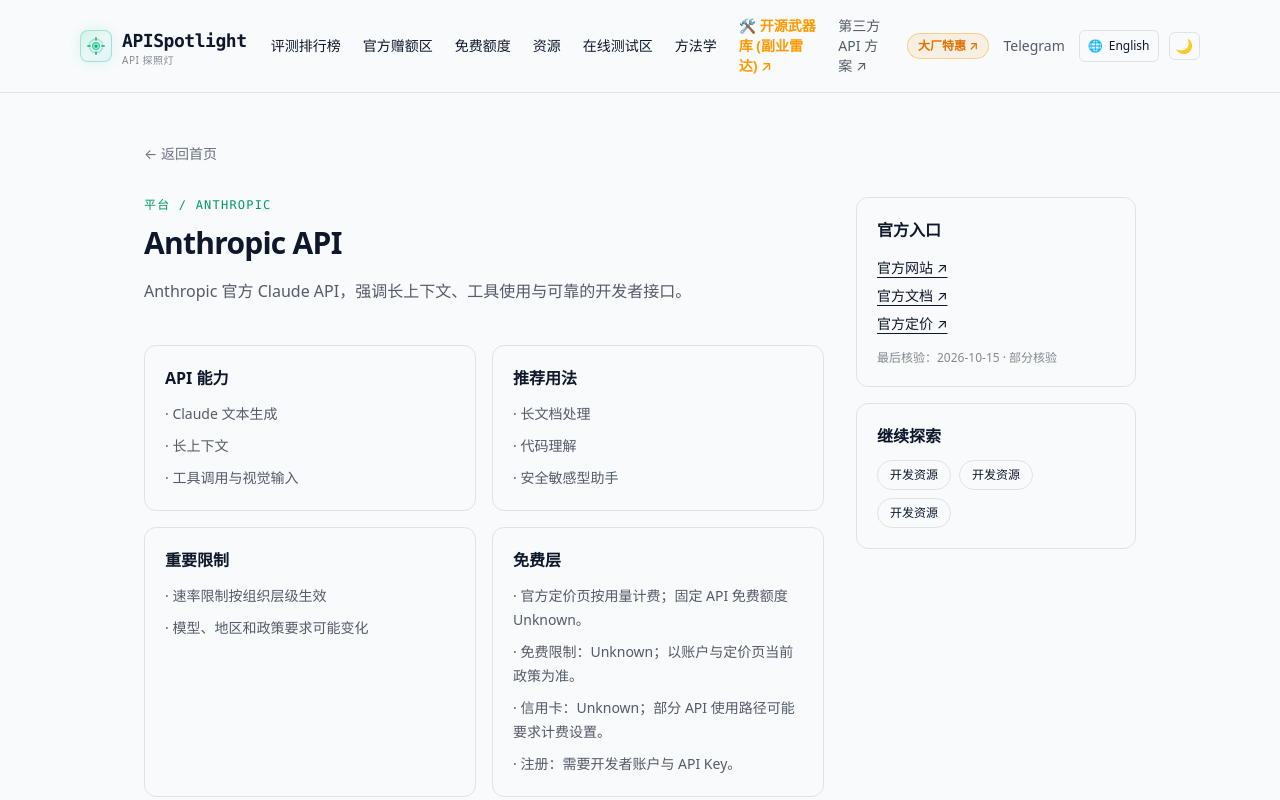
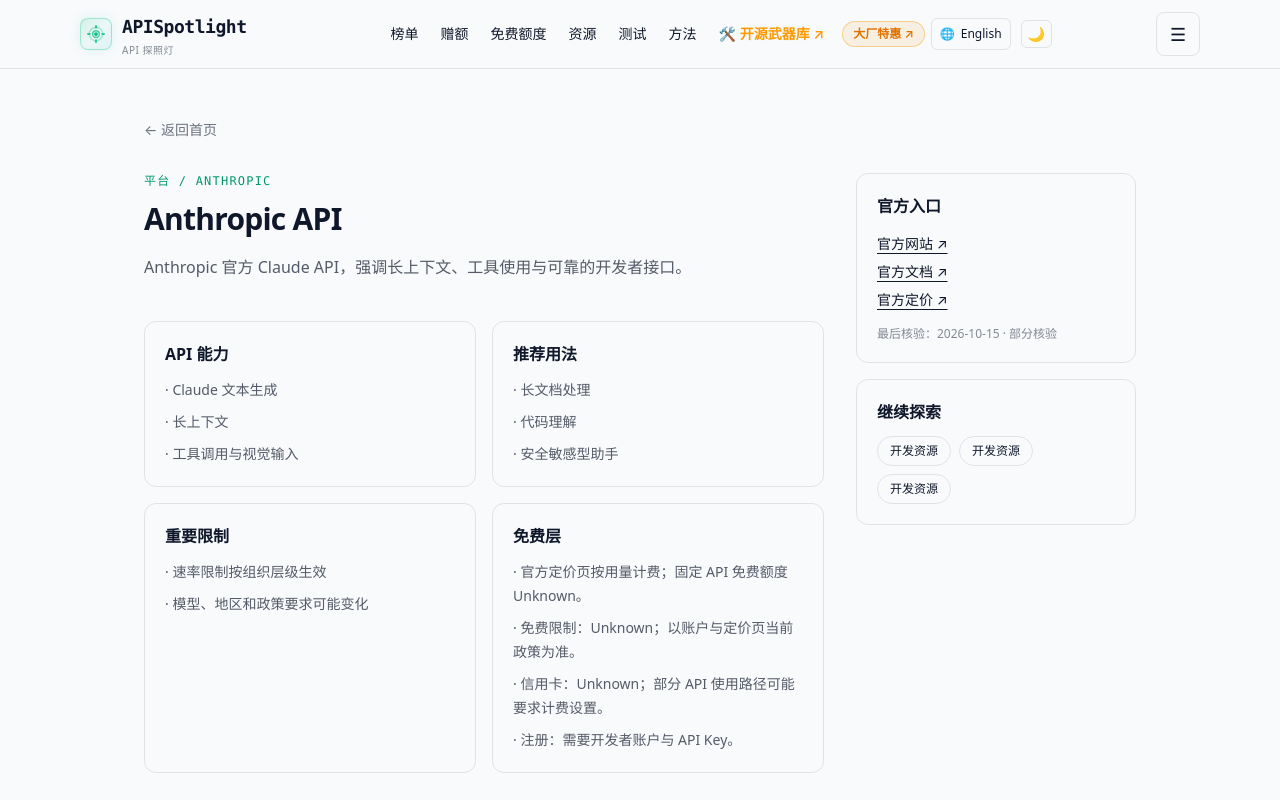
Before and after one commit to klf8277/api-spotlight, a Next.js app: page /zh/platform/anthropic in a window 1280 px wide. Shown: the top 800 px of the page. Built offline with nearby package versions, Linux system fonts and the light colour scheme.

Commit message:
feat(batchF-stage4): header collision fix, homepage de-bloat, resources category localized, mobile scroll hint

```diff
--- a/src/components/Header.tsx
+++ b/src/components/Header.tsx
@@ -32,10 +32,19 @@
 
   const closeDrawer = () => setDrawerOpen(false);
   const path = (value: string) => localePath(locale, value);
+  const radarHref = locale === "zh" ? "https://hub.apiops.cloud/zh/radar/" : "https://hub.apiops.cloud/radar/";
 
+  // 批F 工单1 防撞定案（2026-10-15 真机实测 7 视口 × 中英双语）：
+  //   · Logo 侧常驻 mr-4 lg:mr-8 安全区，1024px 以下整栏收进抽屉（头部只留 Logo + 菜单键）；
+  //   · 1024px+ 展示「核心六项 + 开源武器库 + 大厂特惠」短词全量导航（含语言 / 主题切换），
+  //     1280px+ 字号升到 text-sm；实测导航总宽恒小于可用宽度（1024 档 ≈744/773px、1280 档 ≈858/916px），
+  //     不触发换行、绝不与 Logo 碰撞；
+  //   · 「第三方 API 方案 / Telegram」等低频链接统一常驻抽屉（汉堡键全宽度可用，≥1024 即“更多”菜单），
+  //     避免 1152px 容器里硬塞 12 项导致物理溢出。
   const mobilePrimary = [
     { href: "/", label: dictionary.nav.home },
     { href: "/#ranking", label: dictionary.nav.platforms },
+    { href: "/#perks", label: dictionary.nav.perks },
     { href: "/free-tier", label: dictionary.nav.freeTier },
     { href: "/test", label: dictionary.nav.modelTest },
     { href: "/resources", label: dictionary.nav.resources },
@@ -43,11 +52,12 @@
 
   return (
     <header className="sticky top-0 z-10 border-b border-foreground/10 bg-background/80 backdrop-blur">
-      <div className="mx-auto flex max-w-6xl items-center justify-between gap-2 px-4 py-3 sm:gap-4">
+      {/* 批F 工单1：头部行 flex-wrap 兜底——极窄屏（<360px）只会换行，绝不产生横向溢出 */}
+      <div className="mx-auto flex max-w-6xl flex-wrap items-center justify-between gap-2 px-4 py-3 sm:gap-4">
         <Link
           href={path("/")}
           onClick={closeDrawer}
-          className="group flex shrink-0 items-center gap-2.5 tracking-tight"
+          className="group mr-4 flex shrink-0 items-center gap-2.5 tracking-tight lg:mr-8"
         >
           <span className="flex h-8 w-8 items-center justify-center rounded-lg border border-emerald-500/30 bg-gradient-to-br from-emerald-500/15 via-emerald-500/5 to-cyan-500/10 text-emerald-500 shadow-[0_0_12px_rgba(16,185,129,0.12)] transition-all group-hover:border-emerald-500/50 group-hover:shadow-[0_0_16px_rgba(16,185,129,0.22)] dark:text-emerald-400">
             <svg
@@ -73,72 +83,58 @@
             <span className="font-mono text-base font-bold tracking-tight text-foreground sm:text-lg">
               APISpotlight
             </span>
-            <span className="hidden text-[10px] font-sans font-medium tracking-wider text-foreground/50 sm:block">
+            <span className="mt-1 hidden text-[10px] font-sans font-medium tracking-wider text-foreground/50 sm:block">
               {dictionary.common.tagline}
             </span>
           </span>
         </Link>
-        <nav className="hidden min-w-0 items-center justify-end gap-0 text-xs sm:flex sm:gap-1.5 sm:text-sm">
-          <Link href={path("/#ranking")} className="shrink-0 whitespace-nowrap rounded-md px-1.5 py-1 hover:bg-foreground/5 sm:px-2">
-            <span className="hidden sm:inline">{dictionary.nav.ranking}</span>
-            <span className="sm:hidden">{dictionary.nav.rankingShort}</span>
+        {/* 批F 工单1：桌面导航 lg 起展开（短词全量，实测恒稳单行）；flex-wrap 兜底——任何意外超宽只会换行，绝不可能压到 Logo */}
+        <nav className="hidden min-w-0 flex-wrap items-center justify-end gap-0 text-xs lg:flex lg:gap-1.5 xl:text-sm">
+          <Link href={path("/#ranking")} className="shrink-0 whitespace-nowrap rounded-md px-1.5 py-1 hover:bg-foreground/5 xl:px-2">
+            {dictionary.nav.rankingShort}
           </Link>
-          <Link href={path("/#perks")} className="shrink-0 whitespace-nowrap rounded-md px-1.5 py-1 hover:bg-foreground/5 sm:px-2">
-            <span className="hidden sm:inline">{dictionary.nav.perks}</span>
-            <span className="sm:hidden">{dictionary.nav.perksShort}</span>
+          <Link href={path("/#perks")} className="shrink-0 whitespace-nowrap rounded-md px-1.5 py-1 hover:bg-foreground/5 xl:px-2">
+            {dictionary.nav.perksShort}
           </Link>
-          <Link href={path("/free-tier")} className="hidden shrink-0 whitespace-nowrap rounded-md px-2 py-1 hover:bg-foreground/5 sm:inline">{dictionary.nav.freeTier}</Link>
-          <Link href={path("/resources")} className="hidden shrink-0 whitespace-nowrap rounded-md px-2 py-1 hover:bg-foreground/5 sm:inline">{dictionary.nav.resources}</Link>
-          <Link href={path("/test")} className="shrink-0 whitespace-nowrap rounded-md px-1.5 py-1 hover:bg-foreground/5 sm:px-2">
-            <span className="hidden sm:inline">{dictionary.nav.test}</span>
-            <span className="sm:hidden">{dictionary.nav.testShort}</span>
+          <Link href={path("/free-tier")} className="shrink-0 whitespace-nowrap rounded-md px-1.5 py-1 hover:bg-foreground/5 xl:px-2">
+            {dictionary.nav.freeTier}
           </Link>
-          <Link href={path("/method")} className="shrink-0 whitespace-nowrap rounded-md px-1.5 py-1 hover:bg-foreground/5 sm:px-2">
-            <span className="hidden sm:inline">{dictionary.nav.methodology}</span>
-            <span className="sm:hidden">{dictionary.nav.methodologyShort}</span>
+          <Link href={path("/resources")} className="shrink-0 whitespace-nowrap rounded-md px-1.5 py-1 hover:bg-foreground/5 xl:px-2">
+            {dictionary.nav.resources}
+          </Link>
+          <Link href={path("/test")} className="shrink-0 whitespace-nowrap rounded-md px-1.5 py-1 hover:bg-foreground/5 xl:px-2">
+            {dictionary.nav.testShort}
+          </Link>
+          <Link href={path("/method")} className="shrink-0 whitespace-nowrap rounded-md px-1.5 py-1 hover:bg-foreground/5 xl:px-2">
+            {dictionary.nav.methodologyShort}
           </Link>
           <a
-            href={locale === "zh" ? "https://hub.apiops.cloud/zh/radar/" : "https://hub.apiops.cloud/radar/"}
+            href={radarHref}
             target="_blank"
             rel="noopener noreferrer"
-            className="hidden rounded-md px-2 py-1 font-semibold text-amber-500 hover:bg-foreground/5 hover:text-amber-400 sm:inline"
+            className="shrink-0 whitespace-nowrap rounded-md px-1.5 py-1 font-semibold text-amber-500 hover:bg-foreground/5 hover:text-amber-400 xl:px-2"
           >
-            {dictionary.nav.radar || (locale === "zh" ? "🛠️ 开源武器库 (副业雷达) ↗" : "🛠️ Open-Source Toolkit ↗")}
-          </a>
-          <a
-            href={commercialHubHref(locale)}
-            target="_blank"
-            rel="noopener noreferrer"
-            className="hidden rounded-md px-2 py-1 text-foreground/70 hover:bg-foreground/5 hover:text-foreground sm:inline"
-          >
-            {dictionary.nav.commercial}
+            {dictionary.nav.radarShort}
           </a>
           {/* 批F 工单2-A：常驻特惠药丸 → 商业站 /offers（漏斗顶部曝光） */}
           <a
             href={`${commercialHubHref(locale)}offers/`}
             target="_blank"
             rel="noopener noreferrer"
-            className="ml-1 hidden shrink-0 items-center whitespace-nowrap rounded-full border border-amber-500/40 bg-amber-500/10 px-2.5 py-1 text-xs font-semibold text-amber-600 hover:bg-amber-500/20 hover:text-amber-700 dark:text-amber-400 dark:hover:text-amber-300 sm:inline-flex"
+            className="ml-1 inline-flex shrink-0 items-center whitespace-nowrap rounded-full border border-amber-500/40 bg-amber-500/10 px-2.5 py-1 text-xs font-semibold text-amber-600 hover:bg-amber-500/20 hover:text-amber-700 dark:text-amber-400 dark:hover:text-amber-300"
           >
             {dictionary.nav.deals}
           </a>
-          {COMMUNITY.map((c) => (
-            <a
-              key={c.href}
-              href={c.href}
-              target="_blank"
-              rel="noopener noreferrer"
-              className="hidden rounded-md px-2 py-1 text-foreground/70 hover:bg-foreground/5 hover:text-foreground sm:inline"
-            >
-              {c.label}
-            </a>
-          ))}
           <LanguageSwitcher locale={locale} />
           <ThemeToggle locale={locale} />
         </nav>
-        <div className="flex items-center gap-2 sm:hidden">
-          <LanguageSwitcher locale={locale} />
-          <ThemeToggle locale={locale} />
+        {/* 批F 工单1：汉堡菜单全宽度常驻——lg 以下展开全量抽屉；lg 以上作为「更多」菜单，
+            常驻「第三方 API 方案 / Telegram」等低频链接，保证任何视口下全站导航零遗漏 */}
+        <div className="flex shrink-0 items-center gap-2">
+          <div className="flex items-center gap-2 lg:hidden">
+            <LanguageSwitcher locale={locale} />
+            <ThemeToggle locale={locale} />
+          </div>
           <button
             type="button"
             aria-label={drawerOpen ? dictionary.nav.closeDrawer : dictionary.nav.openDrawer}
@@ -152,7 +148,7 @@
         </div>
       </div>
       {drawerOpen && (
-        <div className="absolute inset-x-0 top-full min-h-[calc(100vh-65px)] bg-black/30 sm:hidden" onClick={closeDrawer}>
+        <div className="absolute inset-x-0 top-full min-h-[calc(100vh-65px)] bg-black/30" onClick={closeDrawer}>
           <nav
             id="mobile-navigation-drawer"
             aria-label={dictionary.nav.mobileNavLabel}
@@ -198,7 +194,7 @@
                 {dictionary.nav.methodology}
               </Link>
               <a
-                href={locale === "zh" ? "https://hub.apiops.cloud/zh/radar/" : "https://hub.apiops.cloud/radar/"}
+                href={radarHref}
                 target="_blank"
                 rel="noopener noreferrer"
                 onClick={closeDrawer}
@@ -209,6 +205,18 @@
               <a href={commercialHubHref(locale)} target="_blank" rel="noopener noreferrer" onClick={closeDrawer} className="rounded-lg px-3 py-3 text-sm text-foreground/75 hover:bg-foreground/5">
                 {dictionary.nav.commercial}
               </a>
+              {COMMUNITY.map((c) => (
+                <a
+                  key={c.href}
+                  href={c.href}
+                  target="_blank"
+                  rel="noopener noreferrer"
+                  onClick={closeDrawer}
+                  className="rounded-lg px-3 py-3 text-sm text-foreground/75 hover:bg-foreground/5"
+                >
+                  {c.label}
+                </a>
+              ))}
             </div>
           </nav>
         </div>
--- a/src/components/LanguageSwitcher.tsx
+++ b/src/components/LanguageSwitcher.tsx
@@ -28,7 +28,8 @@
       title={ariaLabel}
       className="inline-flex min-h-8 shrink-0 items-center gap-1.5 whitespace-nowrap rounded-md border border-foreground/10 px-2 py-1.5 text-xs leading-none hover:bg-foreground/5"
     >
-      <span aria-hidden>🌐</span>
+      {/* 批F 工单1：<640px 隐藏装饰性地球字符，避免窄屏头部横向溢出（标签文字保留） */}
+      <span aria-hidden className="hidden sm:inline">🌐</span>
       <span>{label}</span>
     </Link>
   );
--- a/src/locales/en.json
+++ b/src/locales/en.json
@@ -24,11 +24,12 @@
     "methodology": "Methodology",
     "methodologyShort": "Method",
     "radar": "🛠️ Open-Source Toolkit ↗",
+    "radarShort": "🛠️ Toolkit ↗",
     "deals": "Big-Tech Deals ↗",
     "commercial": "Third-party APIs ↗",
     "openDrawer": "Open navigation drawer",
     "closeDrawer": "Close navigation drawer",
-    "mobileNavLabel": "Mobile main navigation",
+    "mobileNavLabel": "Site navigation menu",
     "home": "Home",
     "platforms": "API platforms",
     "freeQuota": "Free quota",
@@ -66,8 +67,9 @@
     "resourcesEyebrow": "DEVELOPER RESOURCES",
     "resourcesTitle": "Developer resources",
     "rankingEyebrow": "01 · BENCHMARK",
-    "rankingTitle": "📊 Measured official APIs",
+    "rankingTitle": "📊 Official API benchmark leaderboard",
     "rankingNote": "Click a column header to sort · latest measured data · source src/data/platforms.json",
+    "rankingSwipeHint": "👈 Swipe to see the full benchmark and official entry points 👉",
     "perksTitle": "🎁 Official public free credits and perks",
     "perksNote": "New-user benefits published by each provider · refer to the official page · source src/data/perks.json",
     "hubCtaEyebrow": "WEEKLY FLASH · COMMERCIAL HUB",
--- a/src/locales/zh.json
+++ b/src/locales/zh.json
@@ -24,11 +24,12 @@
     "methodology": "方法学",
     "methodologyShort": "方法",
     "radar": "🛠️ 开源武器库 (副业雷达) ↗",
+    "radarShort": "🛠️ 开源武器库 ↗",
     "deals": "大厂特惠 ↗",
     "commercial": "第三方 API 方案 ↗",
     "openDrawer": "打开导航菜单",
     "closeDrawer": "关闭导航菜单",
-    "mobileNavLabel": "移动端主导航",
+    "mobileNavLabel": "站内导航菜单",
     "home": "首页",
     "platforms": "API 平台",
     "freeQuota": "免费额度",
@@ -66,8 +67,9 @@
     "resourcesEyebrow": "DEVELOPER RESOURCES",
     "resourcesTitle": "开发者资源",
     "rankingEyebrow": "01 · BENCHMARK",
-    "rankingTitle": "📊 原厂 API 实测",
+    "rankingTitle": "📊 原厂 API 实测排行榜",
     "rankingNote": "点击表头排序 · 最近实测数据 · 数据源 src/data/platforms.json",
+    "rankingSwipeHint": "👈 左右滑动查看完整实测与官方入口 👉",
     "perksTitle": "🎁 官方公开免费/赠额区",
     "perksNote": "各平台官方公开新用户福利 · 以官网为准 · 数据源 src/data/perks.json",
     "hubCtaEyebrow": "本周速报 · COMMERCIAL HUB",
--- a/src/views/HomeView.tsx
+++ b/src/views/HomeView.tsx
@@ -2,7 +2,7 @@
 import Hero from "@/components/Hero";
 import PerksGrid from "@/components/PerksGrid";
 import RankingTable from "@/components/RankingTable";
-import { FreeTierCard, PlatformCard, ResourceCard } from "@/components/ContentCard";
+import { ResourceCard } from "@/components/ContentCard";
 import {
   getAuthenticityMap,
   getLastChecked,
@@ -11,9 +11,15 @@
 } from "@/lib/content";
 import { commercialHubHref, getDictionary, localePath, template, type Locale } from "@/lib/i18n";
 
+/**
+ * 批F 工单2：首页黄金动线极简大瘦身。
+ *   已拔除「先看真正有用的入口」（9 张平台卡，与下方实测表重复）与
+ *   「免费额度与免费层」（6 张生硬卡片，与底部官方赠额撞车；/free-tier 路由保留）。
+ *   瘦身后动线：Hero ➔ 01·原厂 API 实测排行榜 ➔ 官方赠额算力卡（Perks）➔ 精选开发者资源（6 张）➔ 商业站特惠大盘 CTA。
+ */
 export default function HomeView({ locale }: { locale: Locale }) {
   const dictionary = getDictionary(locale);
-  const { platforms, platformContents, freeTiers, resources, perks } = getSiteData(locale);
+  const { platforms, freeTiers, resources, perks } = getSiteData(locale);
   const authenticityMap = getAuthenticityMap(locale);
   const latencyHistory = getLatencyHistory();
   const lastChecked = getLastChecked();
@@ -40,17 +46,6 @@
         lastChecked={lastChecked}
       />
 
-      <section className="mx-auto max-w-6xl px-4 py-12">
-        <div className="max-w-3xl"><p className="font-mono text-xs uppercase tracking-widest text-emerald-600 dark:text-emerald-400">{dictionary.home.foundationEyebrow}</p><h2 className="mt-2 text-2xl font-bold">{dictionary.home.foundationTitle}</h2><p className="mt-3 text-sm leading-6 text-foreground/70">{dictionary.home.foundationBody}</p></div>
-        <div className="mt-7 grid gap-4 sm:grid-cols-2 lg:grid-cols-3">{platformContents.map((content) => { const platform = platforms.find((item) => item.id === content.platform_id); return platform ? <PlatformCard key={content.slug} locale={locale} platform={platform} content={content} /> : null; })}</div>
-      </section>
-
-      <section className="border-y border-foreground/10 bg-foreground/[0.02]">
-        <div className="mx-auto max-w-6xl px-4 py-12"><div className="flex flex-wrap items-end justify-between gap-3"><div><p className="font-mono text-xs uppercase tracking-widest text-emerald-600 dark:text-emerald-400">{dictionary.home.freeTierEyebrow}</p><h2 className="mt-2 text-2xl font-bold">{dictionary.home.freeTierTitle}</h2></div><Link href={path("/free-tier")} className="text-sm underline underline-offset-4">{template(dictionary.common.viewAll, { count: freeTiers.length })}</Link></div><div className="mt-7 grid gap-4 sm:grid-cols-2 lg:grid-cols-3">{freeTiers.slice(0, 6).map((entry) => <FreeTierCard key={entry.slug} locale={locale} entry={entry} />)}</div></div>
-      </section>
-
-      <section className="mx-auto max-w-6xl px-4 py-12"><div className="flex flex-wrap items-end justify-between gap-3"><div><p className="font-mono text-xs uppercase tracking-widest text-emerald-600 dark:text-emerald-400">{dictionary.home.resourcesEyebrow}</p><h2 className="mt-2 text-2xl font-bold">{dictionary.home.resourcesTitle}</h2></div><Link href={path("/resources")} className="text-sm underline underline-offset-4">{template(dictionary.common.viewAll, { count: resources.length })}</Link></div><div className="mt-7 grid gap-4 sm:grid-cols-2 lg:grid-cols-3">{resources.slice(0, 6).map((resource) => <ResourceCard key={resource.slug} locale={locale} resource={resource} />)}</div></section>
-
       <section id="ranking" className="mx-auto max-w-6xl scroll-mt-20 px-4 py-12">
         <div className="mb-5 flex flex-wrap items-baseline justify-between gap-2">
           <div>
@@ -59,6 +54,10 @@
           </div>
           <p className="text-xs text-foreground/50">{dictionary.home.rankingNote}</p>
         </div>
+        {/* 批F 工单2-④：移动端滑动提示（微动效，仅小屏展示；表格 min-w 需横向滑动） */}
+        <p className="animate-swipe-hint mb-3 text-center text-xs font-medium text-emerald-600 sm:hidden dark:text-emerald-400">
+          {dictionary.home.rankingSwipeHint}
+        </p>
         <RankingTable
           locale={locale}
           platforms={platforms}
@@ -68,7 +67,7 @@
         />
       </section>
 
-      <section id="perks" className="border-t border-foreground/10 bg-foreground/[0.02]">
+      <section id="perks" className="border-y border-foreground/10 bg-foreground/[0.02]">
         <div className="mx-auto max-w-6xl scroll-mt-20 px-4 py-12">
           <div className="mb-5 flex flex-wrap items-baseline justify-between gap-2">
             <h2 className="text-2xl font-bold">{dictionary.home.perksTitle}</h2>
@@ -78,12 +77,15 @@
         </div>
       </section>
 
-      {/* 批F 工单3-①：底部大盘引流卡 → 商业站特惠大盘（/offers） */}
+      <section className="mx-auto max-w-6xl px-4 py-12"><div className="flex flex-wrap items-end justify-between gap-3"><div><p className="font-mono text-xs uppercase tracking-widest text-emerald-600 dark:text-emerald-400">{dictionary.home.resourcesEyebrow}</p><h2 className="mt-2 text-2xl font-bold">{dictionary.home.resourcesTitle}</h2></div><Link href={path("/resources")} className="text-sm underline underline-offset-4">{template(dictionary.common.viewAll, { count: resources.length })}</Link></div><div className="mt-7 grid gap-4 sm:grid-cols-2 lg:grid-cols-3">{resources.slice(0, 6).map((resource) => <ResourceCard key={resource.slug} locale={locale} resource={resource} />)}</div></section>
+
+      {/* 批F 工单3-①：底部大盘引流卡 → 商业站特惠大盘（/offers）
+          min-w-0 + 标题可断行：中文大标题在 keep-all 全局规则下会撑破窄屏 flex 卡（真机 375px 实测溢出 81px 已修） */}
       <section className="mx-auto max-w-6xl px-4 pb-14">
         <div className="flex flex-wrap items-center justify-between gap-5 rounded-2xl border border-emerald-500/30 bg-emerald-500/[0.06] p-6 sm:p-8">
-          <div className="max-w-2xl">
+          <div className="min-w-0 max-w-2xl">
             <p className="font-mono text-xs uppercase tracking-widest text-emerald-600 dark:text-emerald-400">{dictionary.home.hubCtaEyebrow}</p>
-            <h2 className="mt-2 text-xl font-bold sm:text-2xl">{dictionary.home.hubCtaTitle}</h2>
+            <h2 className="mt-2 text-xl font-bold [word-break:normal] sm:text-2xl">{dictionary.home.hubCtaTitle}</h2>
             <p className="mt-2 text-sm leading-6 text-foreground/70">{dictionary.home.hubCtaBody}</p>
             <p className="mt-2 text-xs text-foreground/50">{dictionary.home.hubCtaNote}</p>
           </div>
```
Also changed, not shown: src/app/globals.css (+19 -0 lines), src/data/resources.json (+31 -31 lines).
